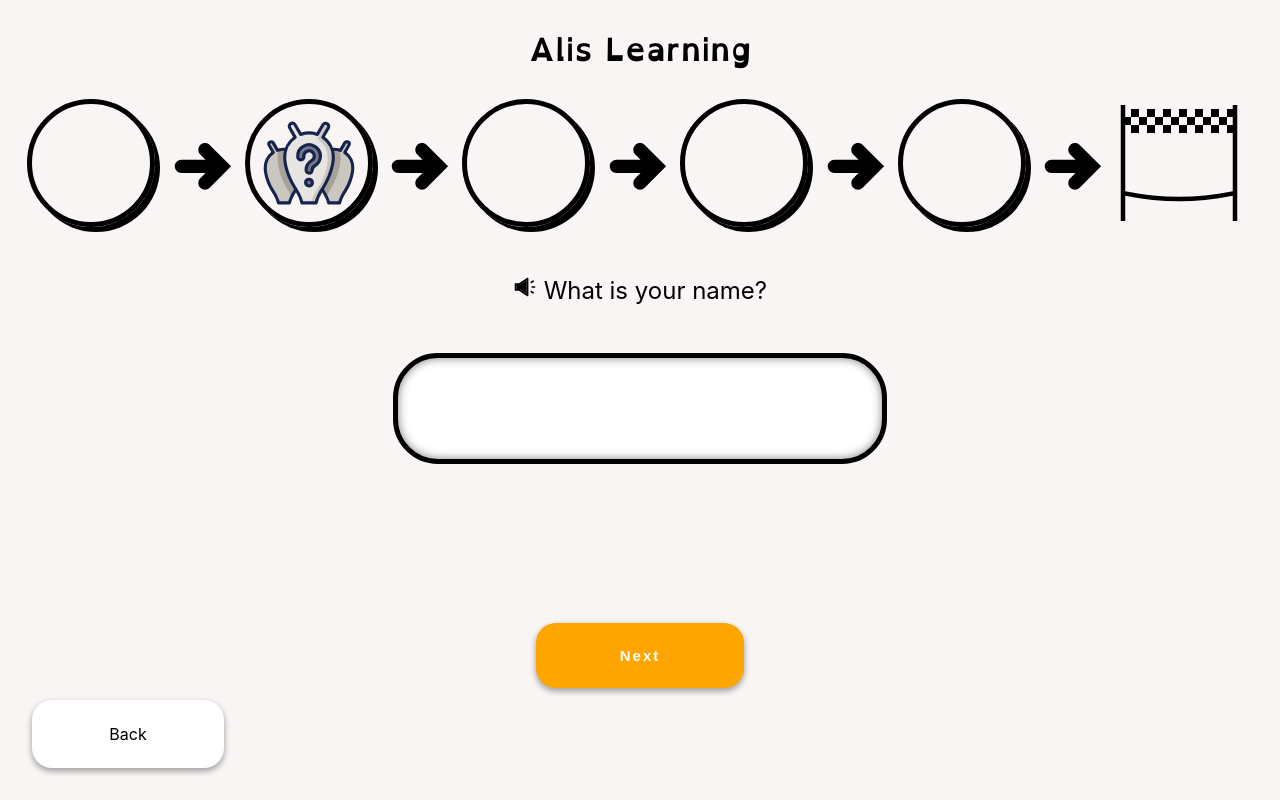
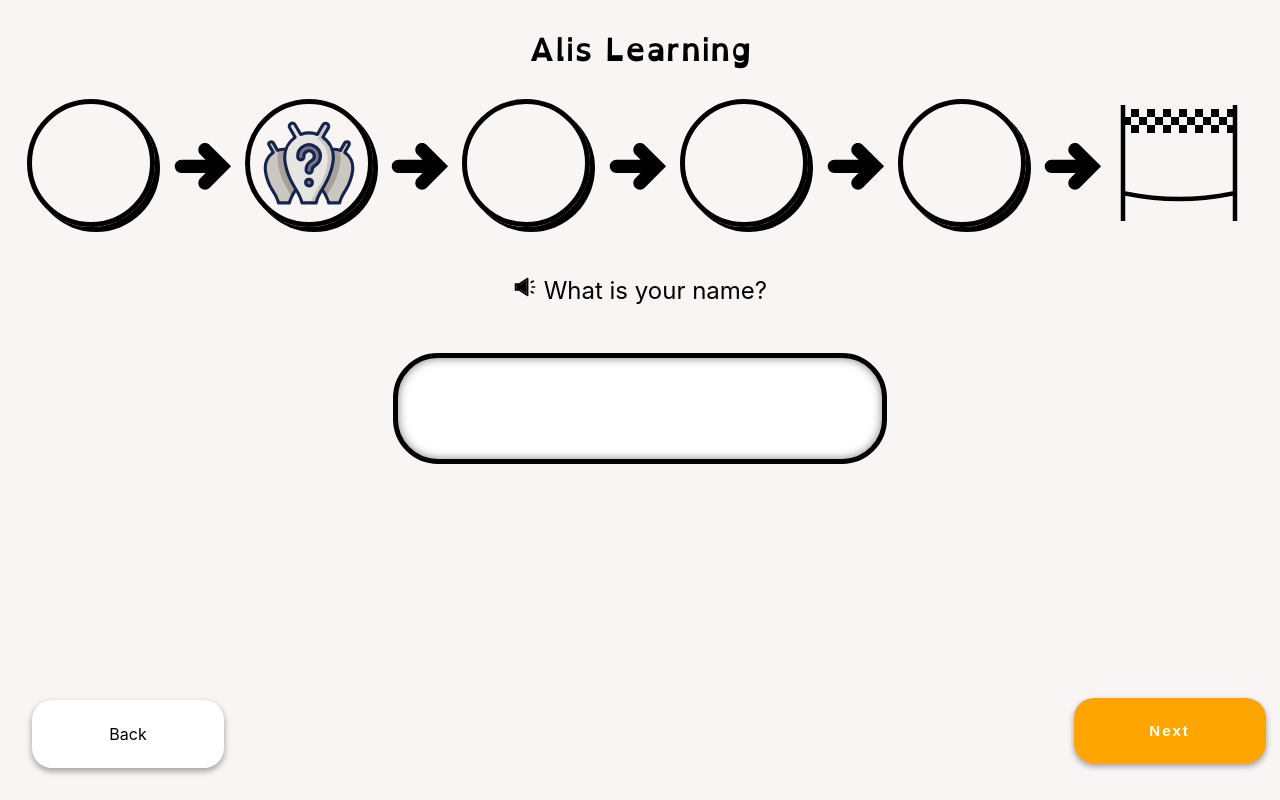
Before and after one commit to fac24/alis-learning, a Next.js app: page /learner-onboarding/name in a window 1280 px wide. Built offline with nearby package versions, Linux system fonts and the light colour scheme.

Commit message:
animation added and next-button moved to the side
co-authored-by: Hallie <vasystus@users.noreply.github.com>
co-authored-by: Peter <PJSalter@users.noreply.github.com>

```diff
--- a/components/Layout.js
+++ b/components/Layout.js
@@ -14,7 +14,7 @@ export default function Layout({ children }) {
         <link rel="icon" href="/favicon.ico" />
       </Head>
       <header>
-        <StyledTitle>Alis Learning</StyledTitle>
+        <StyledTitle className="atitle">Alis Learning</StyledTitle>
       </header>
       <main>{children}</main>
     </>
--- a/components/Styled-Components/AdultNext.js
+++ b/components/Styled-Components/AdultNext.js
@@ -12,7 +12,9 @@ const AdultNext = styled.button`
   margin-left: auto;
   margin-right: auto;
   margin-top: 10rem;
-  width: 13rem;
+  position: absolute;
+  bottom: 0rem;
+  width: 12rem;
   padding: 1.5rem;
   box-shadow: 5px 10px 8px #888888;
   color: white;
--- a/components/Styled-Components/ChildNext.js
+++ b/components/Styled-Components/ChildNext.js
@@ -2,10 +2,10 @@ import styled from "styled-components";
 
 const ChildNext = styled.button`
   position: absolute;
-  bottom: 7rem;
-  left: 50%;
+  bottom: 2.3rem;
+  left: 92%;
   margin-left: -6.5rem;
-  width: 13rem;
+  width: 12rem;
   padding: 1.5rem;
   box-shadow: rgba(0, 0, 0, 0.16) 0px 3px 6px, rgba(0, 0, 0, 0.23) 0px 3px 6px;
   color: white;
--- a/pages/learner-onboarding/avatar-selection.js
+++ b/pages/learner-onboarding/avatar-selection.js
@@ -43,6 +43,7 @@ export default function LearnerAvatarSelection({
               src={avatar_file}
               alt={avatar_name + " avatar"}
               layout="fill"
+              className="shake_avatar"
             />
           </StyledListItem>
         ))}
@@ -100,6 +101,7 @@ const StyledListItem = styled.li`
 
   &:hover {
     border-color: #666;
+
   }
 
   &.selected {
--- a/styles/globals.css
+++ b/styles/globals.css
@@ -1,29 +1,28 @@
 /* Importing OpenDyslexic fonts regular, bold and italic */
 @font-face {
   font-family: "OpenDyslexic";
-  src: url('../fonts/open_dyslexic/OpenDyslexic-Regular.otf');
+  src: url("../fonts/open_dyslexic/OpenDyslexic-Regular.otf");
   font-weight: normal;
   font-style: normal;
 }
 
 @font-face {
   font-family: "OpenDyslexic";
-  src: url('../fonts/open_dyslexic/OpenDyslexic-Bold.otf');
+  src: url("../fonts/open_dyslexic/OpenDyslexic-Bold.otf");
   font-weight: bold;
   font-style: normal;
 }
 
 @font-face {
   font-family: "OpenDyslexic";
-  src: url('../fonts/open_dyslexic/OpenDyslexic-Italic.otf');
+  src: url("../fonts/open_dyslexic/OpenDyslexic-Italic.otf");
   font-weight: normal;
   font-style: italic;
 }
 
-
 @font-face {
   font-family: "OpenDyslexic";
-  src: url('../fonts/open_dyslexic/OpenDyslexic-BoldItalic.otf');
+  src: url("../fonts/open_dyslexic/OpenDyslexic-BoldItalic.otf");
   font-weight: bold;
   font-style: italic;
 }
@@ -32,28 +31,28 @@
 
 @font-face {
   font-family: "ComicNeue";
-  src: url('../fonts/Comic_Neue/ComicNeue-Regular.ttf');
+  src: url("../fonts/Comic_Neue/ComicNeue-Regular.ttf");
   font-weight: normal;
   font-style: normal;
 }
 
 @font-face {
   font-family: "ComicNeue";
-  src: url('../fonts/Comic_Neue/ComicNeue-Bold.ttf');
+  src: url("../fonts/Comic_Neue/ComicNeue-Bold.ttf");
   font-weight: bold;
   font-style: normal;
 }
 
 @font-face {
   font-family: "ComicNeue";
-  src: url('../fonts/Comic_Neue/ComicNeue-Italic.ttf');
+  src: url("../fonts/Comic_Neue/ComicNeue-Italic.ttf");
   font-weight: normal;
   font-style: italic;
 }
 
 @font-face {
   font-family: "ComicNeue";
-  src: url('../fonts/Comic_Neue/ComicNeue-BoldItalic.ttf');
+  src: url("../fonts/Comic_Neue/ComicNeue-BoldItalic.ttf");
   font-weight: bold;
   font-style: italic;
 }
@@ -74,3 +73,47 @@ a {
 * {
   box-sizing: border-box;
 }
+
+.shake_avatar:hover {
+  /* Start the shake animation and make the animation last for 0.5 seconds */
+  animation: shake 0.5s;
+
+  /* When the animation is finished, start again */
+  animation-iteration-count: infinite;
+}
+
+@keyframes shake {
+  0% {
+    transform: translate(1px, 1px) rotate(0deg);
+  }
+  10% {
+    transform: translate(-1px, -2px) rotate(-1deg);
+  }
+  20% {
+    transform: translate(-3px, 0px) rotate(1deg);
+  }
+  30% {
+    transform: translate(3px, 2px) rotate(0deg);
+  }
+  40% {
+    transform: translate(1px, -1px) rotate(1deg);
+  }
+  50% {
+    transform: translate(-1px, 2px) rotate(-1deg);
+  }
+  60% {
+    transform: translate(-3px, 1px) rotate(0deg);
+  }
+  70% {
+    transform: translate(3px, 1px) rotate(-1deg);
+  }
+  80% {
+    transform: translate(-1px, -1px) rotate(1deg);
+  }
+  90% {
+    transform: translate(1px, 2px) rotate(0deg);
+  }
+  100% {
+    transform: translate(1px, -2px) rotate(-1deg);
+  }
+}
```
